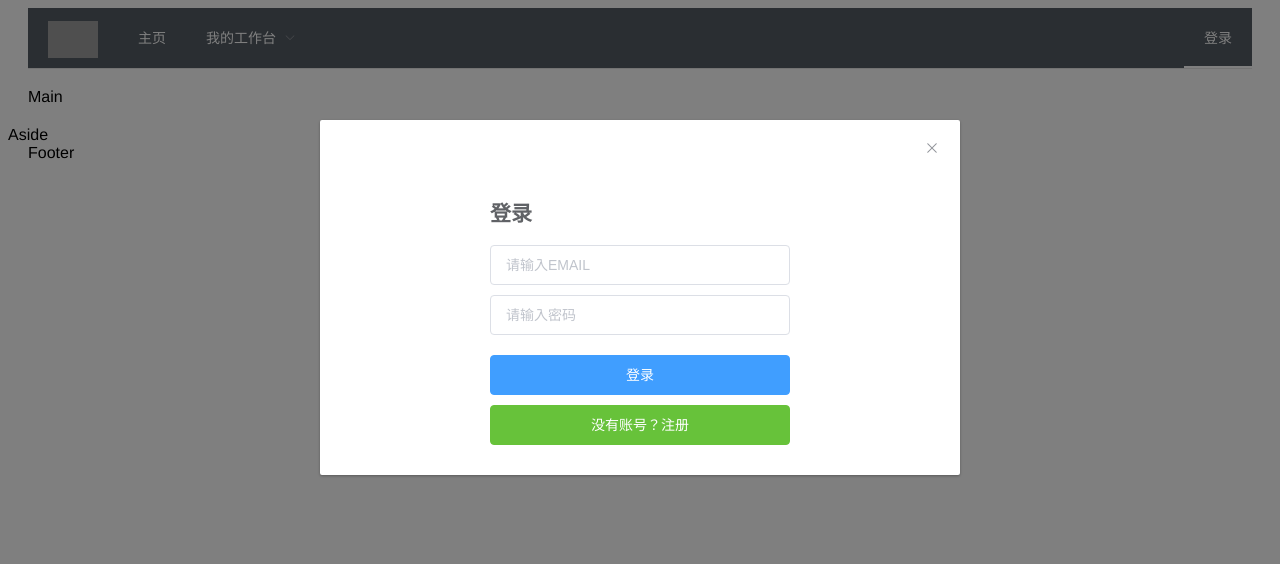
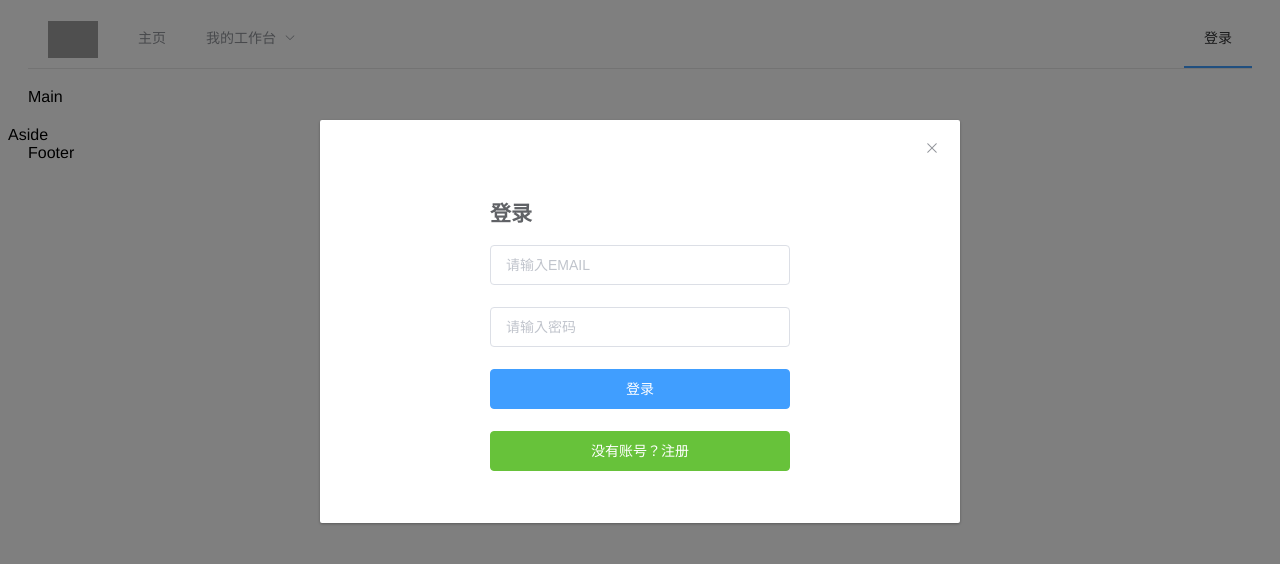
Before and after one commit to KnifeC/xes-pages, a Vue app: page / in a window 1280 px wide. Both pictures are taken after a click on the item "登录". Shown: the top 564 px of the page. Built offline with nearby package versions, Linux system fonts and the light colour scheme; no server answers; grey boxes are pictures that could not be loaded.

Commit message:
在navbar验证时发送请求验证token

```diff
--- a/package.json
+++ b/package.json
@@ -12,7 +12,8 @@
     "core-js": "^2.6.5",
     "element-ui": "^2.10.1",
     "vue": "^2.6.10",
-    "vue-axios": "^2.1.4"
+    "vue-axios": "^2.1.4",
+    "vue-router": "^3.0.7"
   },
   "devDependencies": {
     "@vue/cli-plugin-babel": "^3.9.0",
--- a/src/components/Navbar.vue
+++ b/src/components/Navbar.vue
@@ -1,12 +1,6 @@
 <template>
   <div id="navbar">
-    <el-menu
-      :mode="modes"
-      class="el-menu-demo"
-      background-color="#545c64"
-      text-color="#fff"
-      active-text-color="#fff"
-    >
+    <el-menu :mode="modes">
       <el-menu-item index="index">
         <el-image style="height: 50px; width: 50px" :src="logourl" fit="contain"></el-image>
       </el-menu-item>
@@ -30,31 +24,26 @@
       <el-row>
         <el-col :md="{span:12,offset:6}">
           <h2>登录</h2>
-          <el-form @keyup.enter.native="login()" :rules="loginRules">
+          <!-- :rules="loginRules" -->
+          <el-form @keyup.enter.native="login()"  ref="loginForm">
+            <el-form-item prop="email">
+              <el-input placeholder="请输入EMAIL" v-model="loginForm.email" style="width:100%;"></el-input>
+            </el-form-item>
+
+            <el-form-item prop="password">
               <el-input
-              type="text"
-              name="email"
-              placeholder="请输入EMAIL"
-              v-model="loginForm.email"
-              style="width:100%;"
-            ></el-input>
-            <br />
-            <el-input
-              type="text"
-              name="password"
                 placeholder="请输入密码"
                 v-model="loginForm.password"
                 show-password
-              style="width:100%;margin-top:10px;margin-bottom:10px"
+                style="width:100%;"
               ></el-input>
-            <br />
-            <el-button type="primary" @click="login()" style="width:100%;margin-top:10px">登录</el-button>
-            <br />
-            <el-button
-              @click="changeDialog()"
-              type="success"
-              style="width:100%;margin-top:10px"
-            >没有账号？注册</el-button>
+            </el-form-item>
+            <el-form-item>
+              <el-button type="primary" @click="login()" style="width:100%;">登录</el-button>
+            </el-form-item>
+            <el-form-item>
+              <el-button @click="changeDialog()" type="success" style="width:100%;">没有账号？注册</el-button>
+            </el-form-item>
           </el-form>
         </el-col>
       </el-row>
@@ -64,48 +53,35 @@
       <el-row>
         <el-col :md="{span:12,offset:6}">
           <h2>注册</h2>
-          <el-form @keyup.enter.native="register()">
+          <el-form @keyup.enter.native="register()" :rules="registerRules" ref="registerForm">
+            <el-form-item prop="email">
+              <el-input placeholder="请输入EMAIL" v-model="registerForm.email" style="width:100%;"></el-input>
+            </el-form-item>
+            <el-form-item prop="username">
+              <el-input placeholder="请输入用户名" v-model="registerForm.username" style="width:100%;"></el-input>
+            </el-form-item>
+            <el-form-item prop="password">
               <el-input
-              type="text"
-              name="email"
-              placeholder="请输入EMAIL"
-              v-model="registerForm.email"
-              style="width:100%;"
-            ></el-input>
-            <br />
-            <el-input
-              type="text"
-              name="username"
-              placeholder="请输入用户名"
-              v-model="registerForm.username"
-              style="width:100%;margin-top:10px;"
-            ></el-input>
-            <br />
-            <el-input
-              type="text"
-              name="password"
                 placeholder="请输入密码"
                 v-model="registerForm.password"
                 show-password
-              style="width:100%;margin-top:10px;"
+                style="width:100%;"
               ></el-input>
-            <br />
+            </el-form-item>
+            <el-form-item prop="re_password">
               <el-input
-              type="text"
-              name="re_password"
                 placeholder="请重复密码"
                 v-model="registerForm.re_password"
                 show-password
-              style="width:100%;margin-top:10px;margin-bottom:10px"
+                style="width:100%;"
               ></el-input>
-            <br />
-            <el-button type="primary" @click="register()" style="width:100%;margin-top:10px">注册</el-button>
-            <br />
-            <el-button
-              @click="changeDialog()"
-              type="success"
-              style="width:100% ;margin-top:10px"
-            >已有账号？登录</el-button>
+            </el-form-item>
+            <el-form-item>
+              <el-button type="primary" @click="register()" style="width:100%;">注册</el-button>
+            </el-form-item>
+            <el-form-item>
+              <el-button @click="changeDialog()" type="success" style="width:100%;">已有账号？登录</el-button>
+            </el-form-item>
           </el-form>
         </el-col>
       </el-row>
@@ -124,17 +100,22 @@ export default {
       logourl: "https://cn.vuejs.org/images/logo.png",
       loginDialogVisible: false,
       registerDialogVisible: false,
-      user: {
-        username: "",
-        userUuid: "",
-        userEmail: ""
+      user: { username: "", userUuid: "", userEmail: "" },
+      loginForm: { email: "", password: "" },
+      registerForm: { email: "", username: "", password: "", re_password: "" },
+      loginRules: {
+        email: [{ required: true, message: "请输入邮箱", trigger: "blur" }],
+        password: [
+          { required: true, message: "请输入密码", trigger: "blur" },
+          {
+            min: 6,
+            max: 18,
+            message: "长度在6到18个字符",
+            trigger: "change"
+          }
+        ]
       },
-      loginForm: {
-        email: "",
-        password: ""
-      },
-      registerForm: { email: "", username: "", password: "", re_password: "" },
-      loginRules: {}
+      registerRules: {}
     };
   },
   methods: {
@@ -154,7 +135,7 @@ export default {
             type: response.data.status.status
           });
           if (response.data.status.status === "success") {
-            console.log("USER_NAME:", response.data.user.username);
+            // console.log("USER_NAME:", response.data.user.username);
             this.GLOBAL.USER_NAME = response.data.user.username;
             this.GLOBAL.USER_UUID = response.data.user.userUuid;
             this.GLOBAL.USER_EMAIL = response.data.user.email;
@@ -164,7 +145,7 @@ export default {
             this.loginDialogVisible = false;
           }
         })
-        .catch(error => {
+        .catch(() => {
           // console.log(error);
           this.$message({
             showClose: true,
@@ -180,7 +161,7 @@ export default {
       this.axios
         .post(this.GLOBAL.BASE_REQUEST_URL + "/register", data)
         .then(response => {
-          console.log(response);
+          // console.log(response);
           this.$message({
             showClose: true,
             message: response.data.message,
@@ -196,18 +177,37 @@ export default {
             this.registerForm.re_password = "";
           }
         })
-        .catch(error => {
-          // console.log(error);
-          this.$message({
-            showClose: true,
-            message: "网络错误",
-            type: "error"
-          });
-        });
+        // .catch(error => {
+        //   // console.log(error);
+        //   this.$message({
+        //     showClose: true,
+        //     message: "网络错误",
+        //     type: "error"
+        //   });
+        // });
     }
   },
   components: {},
-  created() {}
+  created() {},
+  beforeCreate(){
+    this.axios
+        .get(this.GLOBAL.BASE_REQUEST_URL + "/gettoken")
+        .then(response => {
+          console.log(response);
+          if (response.data.status.status === "success") {
+            // console.log("USER_NAME:", response.data.user.username);
+            this.GLOBAL.USER_NAME = response.data.user.username;
+            this.GLOBAL.USER_UUID = response.data.user.userUuid;
+            this.GLOBAL.USER_EMAIL = response.data.user.email;
+            this.user.username = this.GLOBAL.USER_NAME;
+            this.user.userUuid = this.GLOBAL.USER_UUID;
+            this.user.userEmail = this.GLOBAL.USER_EMAIL;
+          }
+        })
+        .catch(error=> {
+          console.log(error);
+        });
+  },
 };
 </script>
 
--- a/src/global.vue
+++ b/src/global.vue
@@ -4,6 +4,7 @@ var USER_UUID="";
 var USER_NAME="";
 var USER_TYPE="";
 const BASE_REQUEST_URL = 'http://127.0.0.1:8080/webapi';
+
 
 export default {
     USER_UUID,
```
Also changed, not shown: src/main.js (+4 -4 lines). Lines whose indentation alone changed are shown as unchanged.
